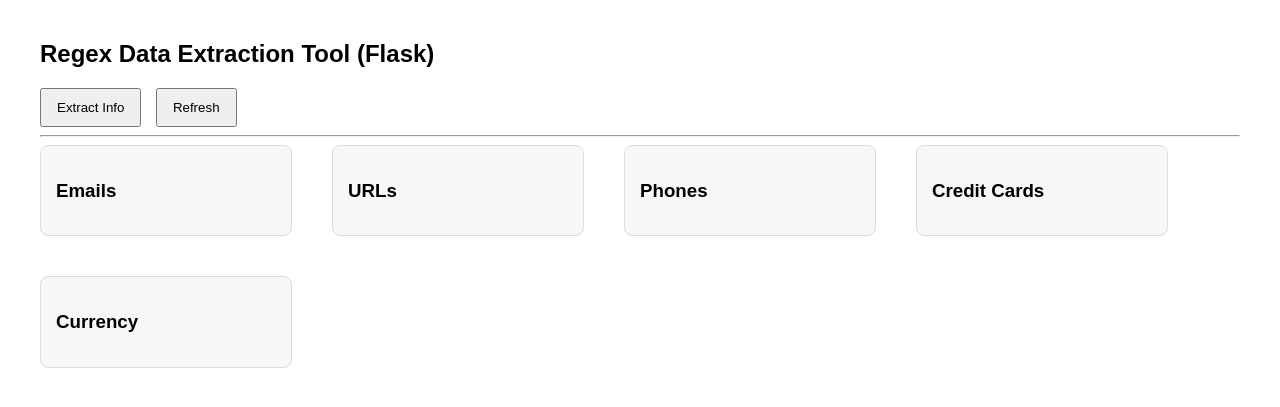
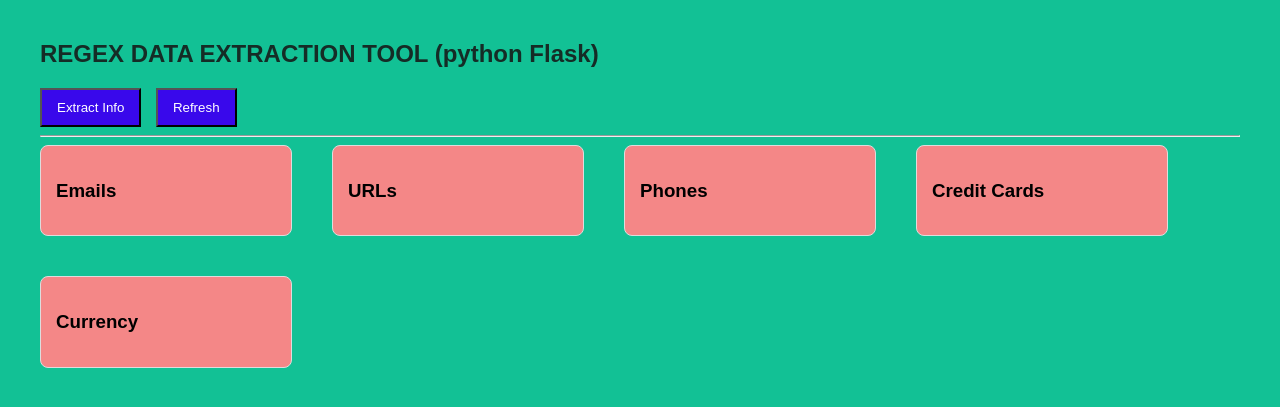
Before and after one commit to NSANGA-01/alu_regex-data-extraction-NSANGA-01, a Flask app: page / in a window 1280 px wide. Shown: the top 407 px of the page. Run offline with Flask 3, Linux system fonts and the light colour scheme.

Commit message:
adding final frotend page for extraction tool

```diff
--- a/templates/extract.html
+++ b/templates/extract.html
@@ -2,12 +2,14 @@
 <html>
 <head>
 <title>Regex Data Extraction</title>
+
 
 <style>
 
 body{
 font-family: Arial;
 margin:40px;
+background-color: #12c195;
 }
 
 .container{
@@ -21,11 +23,18 @@ border:1px solid #ddd;
 padding:15px;
 width:220px;
 border-radius:8px;
-background:#f7f7f7;
+background:#f48787;
+overflow: auto;
 }
 
 ul{
 padding-left:20px;
+}
+
+li{
+word-wrap: break-word;
+overflow-wrap: break-word;
+word-break: break-all;
 }
 
 button{
@@ -40,13 +49,13 @@ cursor:pointer;
 
 <body>
 
-<h2>Regex Data Extraction Tool (Flask)</h2>
+<h2 style="color: #161717e0;">REGEX DATA EXTRACTION TOOL (python Flask)</h2>
 
 <form method="POST">
 
-<button type="submit">Extract Info</button>
+<button type="submit" style="background-color: #3908eb; color: white; border: true;">Extract Info</button>
 
-<button type="button" onclick="window.location.href='/'">
+<button type="button" style="background-color: #3908eb; color: white; border: true;" onclick="window.location.href='/'">
 Refresh
 </button>
 
@@ -54,13 +63,14 @@ Refresh
 
 <hr>
 
+
 <div class="container">
 
 <div class="box">
 <h3>Emails</h3>
 <ul>
 {% for email in emails %}
-<li>{{ email }}</li>
+<li>{{ email }}</li><br>
 {% endfor %}
 </ul>
 </div>
@@ -69,7 +79,7 @@ Refresh
 <h3>URLs</h3>
 <ul>
 {% for url in urls %}
-<li>{{ url }}</li>
+<li>{{ url }}</li><br>
 {% endfor %}
 </ul>
 </div>
@@ -78,7 +88,7 @@ Refresh
 <h3>Phones</h3>
 <ul>
 {% for phone in phones %}
-<li>{{ phone }}</li>
+<li>{{ phone }}</li><br>
 {% endfor %}
 </ul>
 </div>
@@ -87,7 +97,7 @@ Refresh
 <h3>Credit Cards</h3>
 <ul>
 {% for card in credit_cards %}
-<li>{{ card }}</li>
+<li>{{ card }}</li><br
 {% endfor %}
 </ul>
 </div>
@@ -96,7 +106,7 @@ Refresh
 <h3>Currency</h3>
 <ul>
 {% for money in currency %}
-<li>{{ money }}</li>
+<li>{{ money }}</li><br>
 {% endfor %}
 </ul>
 </div>
```
